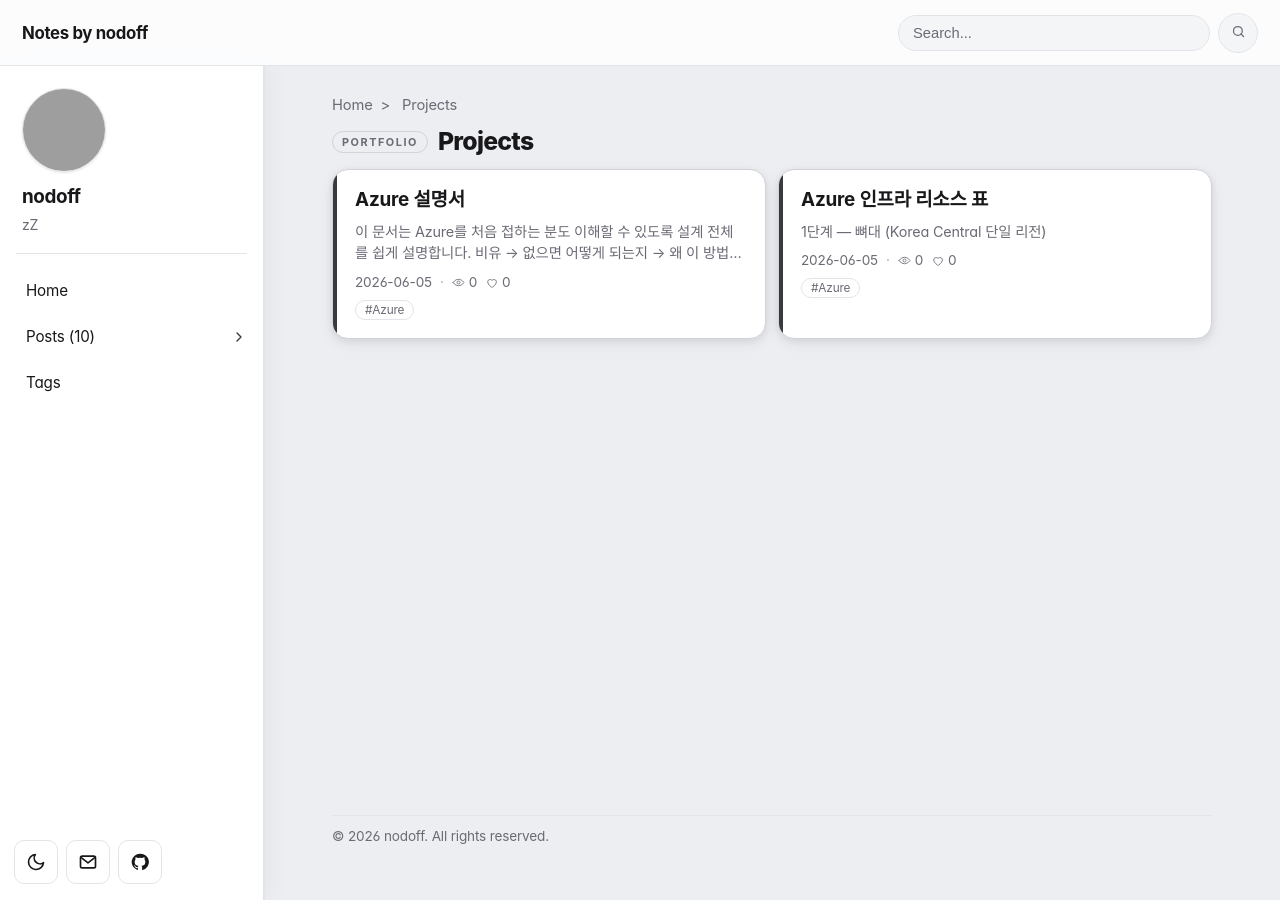
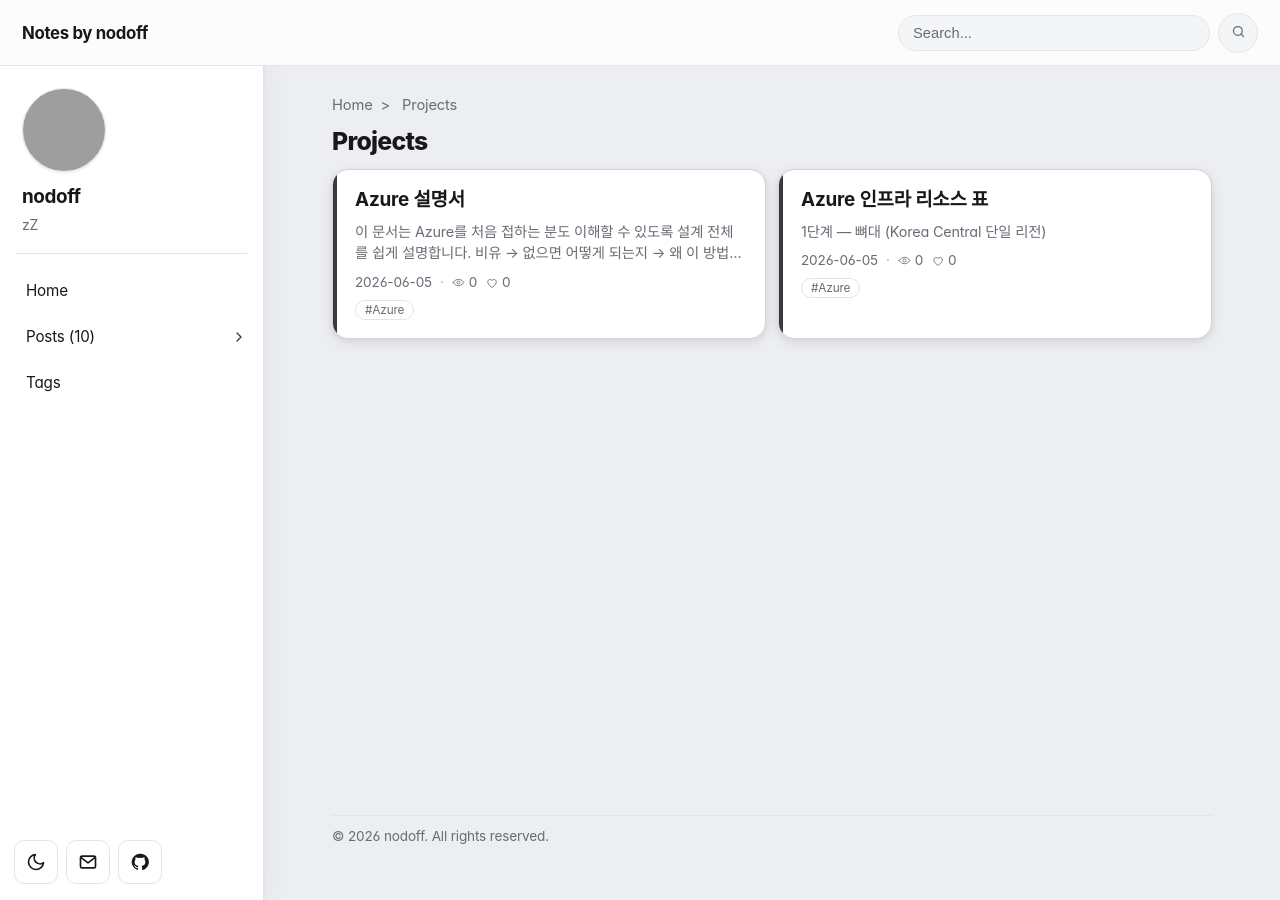
Before and after one commit to nodoff365/nodoff365.github.io, a Jekyll site: the page built from projects.html, in a window 1280 px wide. Built offline with Jekyll 4.4.1, drawn with Linux system fonts in a browser that asks for light colours; some web fonts are replaced; comment, search, counter and statistics services are not loaded; grey boxes are pictures that could not be loaded.

Commit message:
디자인: Projects 섹션의 PORTFOLIO 라벨 제거 (제목과 중복/통일성)
- 홈/프로젝트 페이지에서 eyebrow 라벨 삭제, Projects 제목만 노출
- 다른 섹션(라벨 없음)과 통일

https://claude.ai/code/session_01C5NfB9hNHsTcq2K8pyeX4H

```diff
--- a/_layouts/home.html
+++ b/_layouts/home.html
@@ -18,7 +18,6 @@ layout: default
   {% if project_group %}
     <section class="projects-section">
       <header class="projects-head">
-        <span class="projects-eyebrow">PORTFOLIO</span>
         <h2>Projects</h2>
         {% if project_group.items.size > 4 %}
           <a class="projects-more" href="{{ '/projects/' | relative_url }}">전체 보기 ({{ project_group.items.size }}) &rarr;</a>
--- a/assets/css/main.css
+++ b/assets/css/main.css
@@ -2054,16 +2054,6 @@ html[data-theme="dark"] .theme-icon-sun {
   margin-bottom: 14px;
 }
 
-.projects-eyebrow {
-  font-size: 0.68rem;
-  font-weight: 700;
-  letter-spacing: 0.14em;
-  color: var(--muted);
-  border: 1px solid var(--line-strong);
-  padding: 3px 9px;
-  border-radius: 999px;
-}
-
 .projects-head h2 {
   margin: 0;
   font-size: 1.55rem;
--- a/projects.html
+++ b/projects.html
@@ -12,7 +12,6 @@ permalink: /projects/
 
 <section class="projects-section projects-page">
   <header class="projects-head">
-    <span class="projects-eyebrow">PORTFOLIO</span>
     <h2>Projects</h2>
   </header>
 
```
